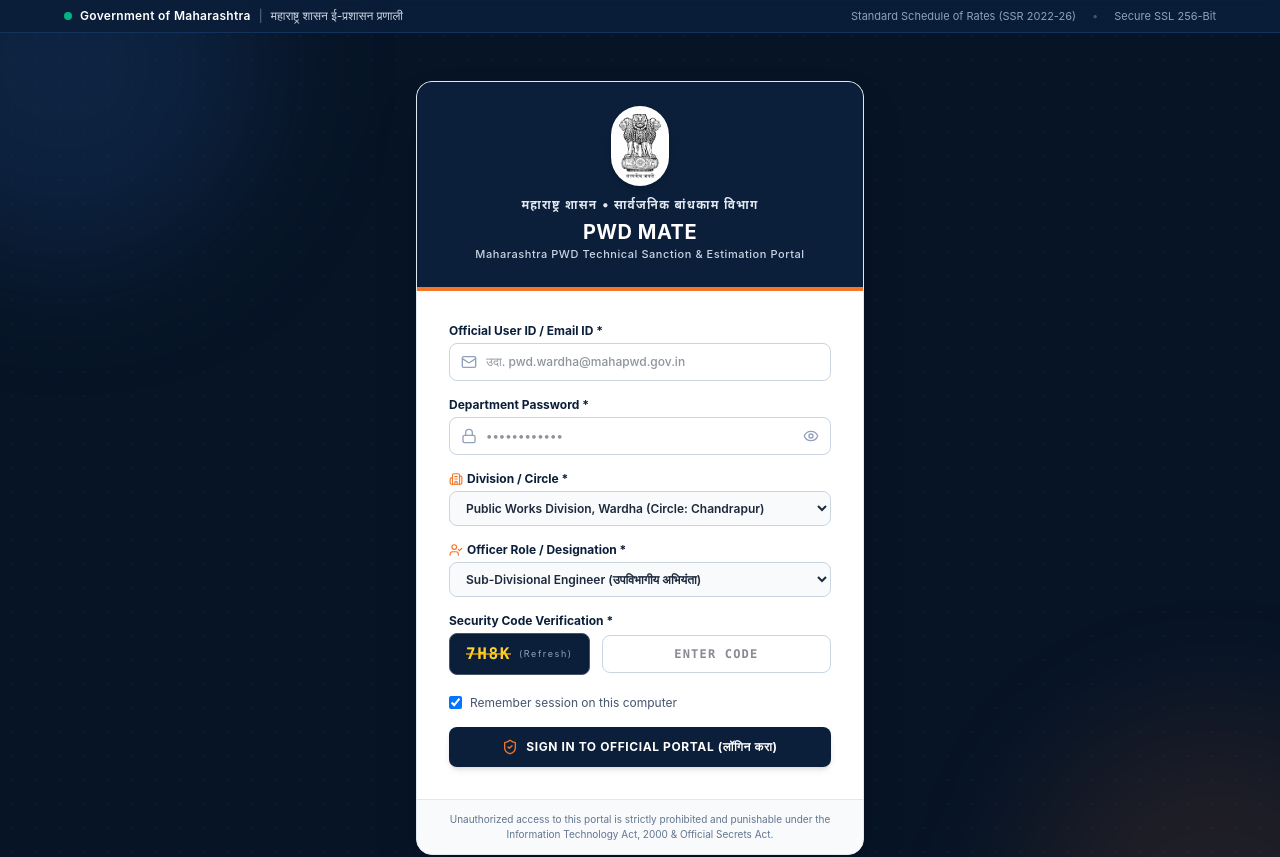
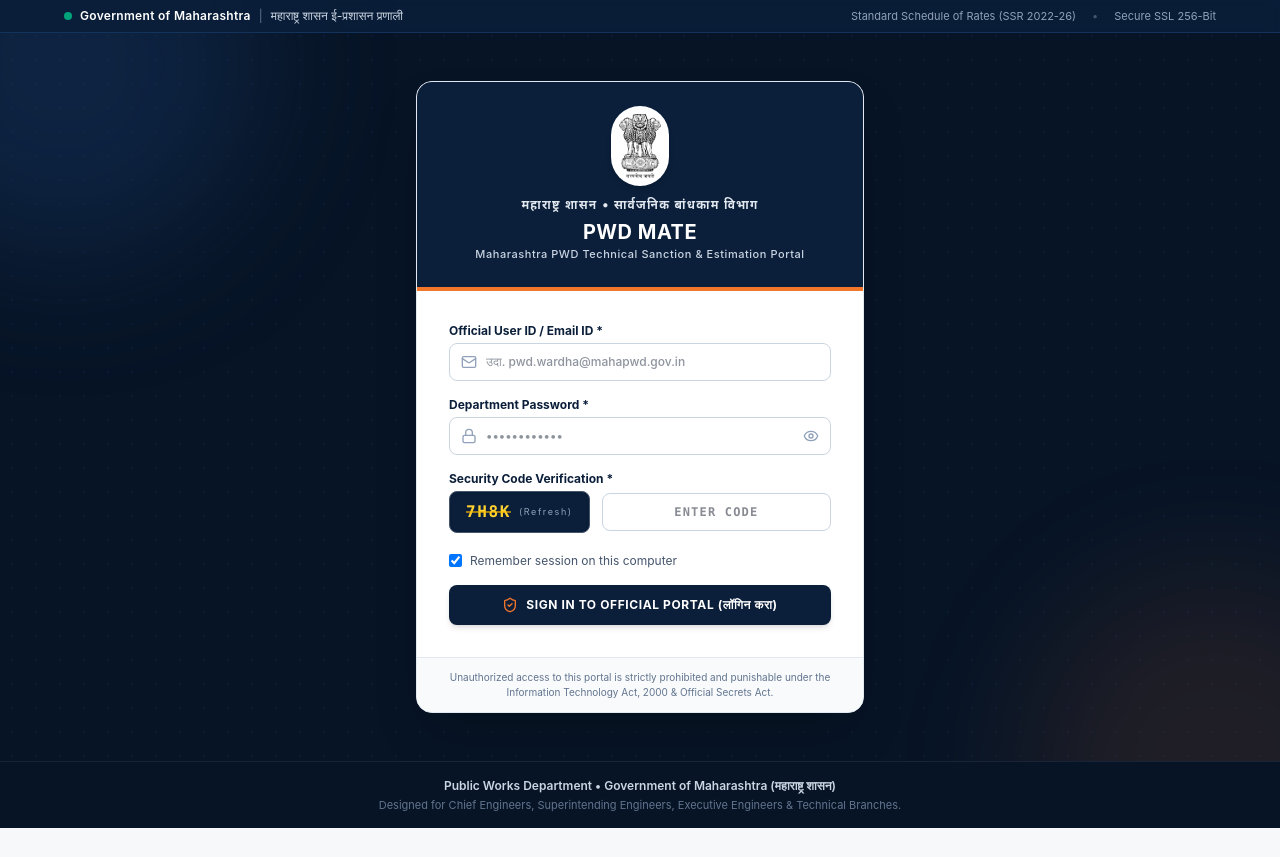
Before and after one commit to sagapreneur/pwd-mate, a React (Vite) app: page / in a window 1280 px wide. Shown: the top 857 px of the page. After the commit the page ends 828 px from the top, so only its background shows below. Built offline with nearby package versions, Linux system fonts and the light colour scheme.

Commit message:
fix: remove division/role limits for contractors and center emblem in print

```diff
--- a/src/components/auth/LoginModule.tsx
+++ b/src/components/auth/LoginModule.tsx
@@ -1,5 +1,5 @@
 import React, { useState } from 'react';
-import { Lock, Mail, ShieldCheck, Eye, EyeOff, Building2, UserCheck, AlertCircle, CheckCircle2 } from 'lucide-react';
+import { Lock, Mail, ShieldCheck, Eye, EyeOff, AlertCircle } from 'lucide-react';
 
 interface LoginModuleProps {
   onLoginSuccess: (user: { name: string; role: string; division: string; email: string }) => void;
@@ -8,8 +8,6 @@
 export const LoginModule: React.FC<LoginModuleProps> = ({ onLoginSuccess }) => {
   const [userId, setUserId] = useState('');
   const [password, setPassword] = useState('');
-  const [division, setDivision] = useState('Public Works Division, Wardha');
-  const [designation, setDesignation] = useState('Sub-Divisional Engineer');
   const [showPassword, setShowPassword] = useState(false);
   const [captchaInput, setCaptchaInput] = useState('');
   const [captchaCode, setCaptchaCode] = useState('7H8K');
@@ -45,7 +43,7 @@
 
     setTimeout(() => {
       // Valid credential sets
-      const validUsers = ['admin', 'pwd.engineer@mahapwd.gov.in', 'pwd', 'engineer', 'sde.wardha@mahapwd.gov.in'];
+      const validUsers = ['admin', 'pwd.engineer@mahapwd.gov.in', 'pwd', 'engineer', 'contractor', 'contractor@mahapwd.in'];
       const validPasswords = ['PWD@Maharashtra2026', 'admin123', 'maha123', 'pwd123'];
 
       const isUserValid = validUsers.includes(cleanUser);
@@ -54,22 +52,22 @@
       if (isUserValid && isPassValid) {
         const userName =
           cleanUser === 'admin'
-            ? 'Administrator (P.W.D.)'
-            : cleanUser.includes('engineer') || cleanUser.includes('sde')
-            ? 'Er. S. R. Patil'
-            : 'Officer In-Charge';
+            ? 'Administrator'
+            : cleanUser.includes('contractor')
+            ? 'Contractor User'
+            : 'Authorized User';
 
         const userObj = {
           name: userName,
-          role: designation,
-          division: division,
-          email: userId.includes('@') ? userId : `${userId}@mahapwd.gov.in`,
+          role: 'Contractor',
+          division: 'All Maharashtra Divisions',
+          email: userId.includes('@') ? userId : `${userId}@contractor.mahapwd.in`,
         };
 
         localStorage.setItem('maha_pwd_auth_session', JSON.stringify(userObj));
         onLoginSuccess(userObj);
       } else {
-        setErrorMsg('Invalid Officer ID or Password. Please verify your department credentials or contact the Division Administrator.');
+        setErrorMsg('Invalid User ID or Password. Please verify your credentials and try again.');
         setIsLoading(false);
         refreshCaptcha();
       }
@@ -182,46 +180,7 @@
               </div>
             </div>
 
-            {/* Division Selector */}
-            <div>
-              <label className="block text-xs font-bold text-[#0B1F3A] mb-1 flex items-center space-x-1">
-                <Building2 className="w-3.5 h-3.5 text-[#F4762A]" />
-                <span>Division / Circle *</span>
-              </label>
-              <select
-                value={division}
-                onChange={(e) => setDivision(e.target.value)}
-                className="w-full px-3 py-2 text-xs rounded-lg border border-slate-300 bg-slate-50 focus:bg-white focus:border-[#F4762A] outline-none font-semibold text-slate-800"
-              >
-                <option value="Public Works Division, Wardha">Public Works Division, Wardha (Circle: Chandrapur)</option>
-                <option value="Public Works Division, Nagpur">Public Works Division, Nagpur (Circle: Nagpur)</option>
-                <option value="Public Works Division, Chandrapur">Public Works Division, Chandrapur</option>
-                <option value="Public Works Division, Pune">Public Works Division, Pune</option>
-                <option value="Public Works Division, Amravati">Public Works Division, Amravati</option>
-                <option value="Public Works Division, Nashik">Public Works Division, Nashik</option>
-                <option value="Public Works Division, Chhatrapati Sambhajinagar">Public Works Division, Chhatrapati Sambhajinagar</option>
-                <option value="South Mumbai P.W. Division">South Mumbai P.W. Division</option>
-              </select>
-            </div>
 
-            {/* Designation Selector */}
-            <div>
-              <label className="block text-xs font-bold text-[#0B1F3A] mb-1 flex items-center space-x-1">
-                <UserCheck className="w-3.5 h-3.5 text-[#F4762A]" />
-                <span>Officer Role / Designation *</span>
-              </label>
-              <select
-                value={designation}
-                onChange={(e) => setDesignation(e.target.value)}
-                className="w-full px-3 py-2 text-xs rounded-lg border border-slate-300 bg-slate-50 focus:bg-white focus:border-[#F4762A] outline-none font-semibold text-slate-800"
-              >
-                <option value="Sub-Divisional Engineer">Sub-Divisional Engineer (उपविभागीय अभियंता)</option>
-                <option value="Executive Engineer">Executive Engineer (कार्यकारी अभियंता)</option>
-                <option value="Junior / Sectional Engineer">Junior / Sectional Engineer (कनिष्ठ / शाखा अभियंता)</option>
-                <option value="Superintending Engineer">Superintending Engineer (अधीक्षक अभियंता)</option>
-                <option value="Chief Engineer">Chief Engineer (मुख्य अभियंता)</option>
-              </select>
-            </div>
 
             {/* Security Captcha */}
             <div>
--- a/src/components/layout/TopBar.tsx
+++ b/src/components/layout/TopBar.tsx
@@ -207,7 +207,7 @@
                   <span>{currentUser.name}</span>
                 </div>
                 <div className="text-[9px] text-amber-300 font-medium">
-                  {currentUser.role}
+                  Contractor Portal
                 </div>
               </div>
               <button
--- a/src/components/modules/PrintableDossierModule.tsx
+++ b/src/components/modules/PrintableDossierModule.tsx
@@ -386,16 +386,17 @@
           <div className="print-page bg-white text-black p-8 sm:p-12 mb-8 max-w-[210mm] mx-auto border-2 border-black shadow-2xl mono-doc print:border-none print:shadow-none print:p-0 print:m-0 flex flex-col justify-between min-h-[297mm]">
             <div>
               {/* Official State Emblem of India / Maharashtra Government */}
-              <div className="flex flex-col items-center justify-center mb-6 text-center">
+              <div className="official-emblem-container flex flex-col items-center justify-center mb-6 text-center print:block print:w-full print:text-center print:mb-6">
                 <img
                   src="/emblem.png"
                   alt="State Emblem of India"
-                  className="h-28 w-auto object-contain mb-3 print:h-28 filter contrast-125"
+                  className="official-emblem-img h-28 w-auto object-contain mb-3 print:h-28 filter contrast-125 mx-auto"
+                  style={{ display: 'block', marginLeft: 'auto', marginRight: 'auto', textAlign: 'center' }}
                 />
-                <p className="text-sm font-bold tracking-widest uppercase font-devanagari">
+                <p className="text-sm font-bold tracking-widest uppercase font-devanagari text-center print:text-center">
                   महाराष्ट्र शासन • सार्वजनिक बांधकाम विभाग
                 </p>
-                <p className="text-xs font-bold tracking-widest uppercase text-black/80 mt-0.5">
+                <p className="text-xs font-bold tracking-widest uppercase text-black/80 mt-0.5 text-center print:text-center">
                   GOVERNMENT OF MAHARASHTRA • PUBLIC WORKS DEPARTMENT
                 </p>
               </div>
--- a/src/index.css
+++ b/src/index.css
@@ -281,4 +281,22 @@
     page-break-inside: avoid !important;
     break-inside: avoid !important;
   }
+
+  /* 8. Emblem Centering in Print */
+  .official-emblem-container {
+    width: 100% !important;
+    text-align: center !important;
+    display: block !important;
+    margin-left: auto !important;
+    margin-right: auto !important;
+    margin-bottom: 20px !important;
+  }
+
+  .official-emblem-img {
+    display: block !important;
+    margin-left: auto !important;
+    margin-right: auto !important;
+    text-align: center !important;
+    float: none !important;
+  }
 }
```
